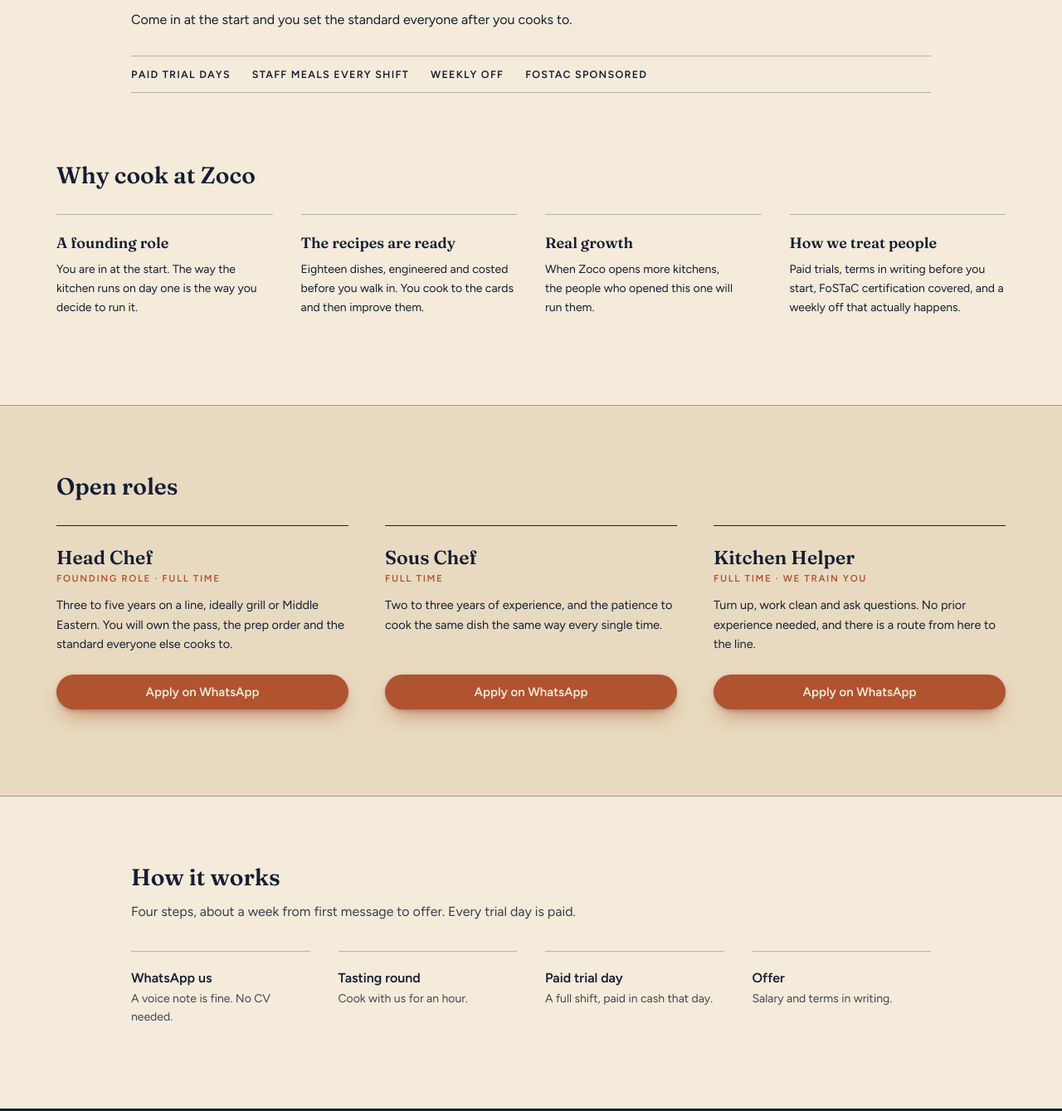
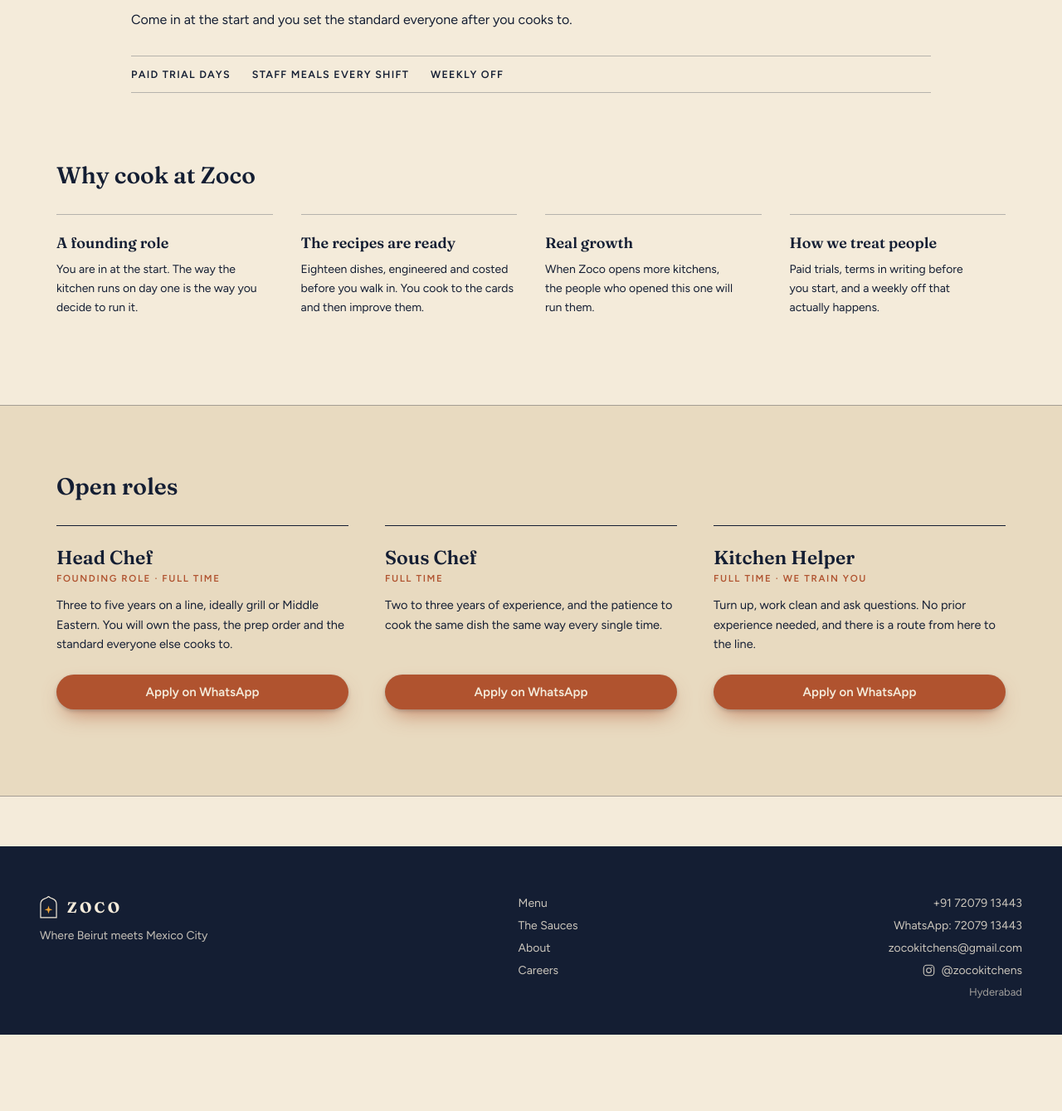
Before and after one commit to shraddharao7/zoco-kitchens-site, a plain HTML site: page careers.html in a window 1280 px wide. Shown: the part 401-1740 px from the top of the page at 83% size. After the commit the page ends 1648 px from the top, so only its background shows below. Drawn offline with Linux system fonts and the light colour scheme.

Commit message:
Add files via upload

```diff
--- a/careers.html
+++ b/careers.html
@@ -90,7 +90,7 @@
     <p class="r" style="font-size:16px;line-height:1.65;max-width:620px;margin:0 0 30px;opacity:.84">Come in at the start and you set the standard everyone after you cooks to.</p>
     <div style="display:flex;gap:0 26px;flex-wrap:wrap;font-size:12.5px;font-weight:600;letter-spacing:.1em;
                 text-transform:uppercase;border-top:1px solid rgba(20,30,51,.28);border-bottom:1px solid rgba(20,30,51,.28);padding:14px 0">
-      <span>Paid trial days</span><span>Staff meals every shift</span><span>Weekly off</span><span>FoSTaC sponsored</span>
+      <span>Paid trial days</span><span>Staff meals every shift</span><span>Weekly off</span>
     </div>
   </section>
 
@@ -100,7 +100,7 @@
       <div class="cell"><h3 style="font-family:'Fraunces',serif;font-weight:600;font-size:18px;margin:0 0 10px">A founding role</h3><p style="font-size:14px;line-height:1.62;margin:0">You are in at the start. The way the kitchen runs on day one is the way you decide to run it.</p></div>
       <div class="cell"><h3 style="font-family:'Fraunces',serif;font-weight:600;font-size:18px;margin:0 0 10px">The recipes are ready</h3><p style="font-size:14px;line-height:1.62;margin:0">Eighteen dishes, engineered and costed before you walk in. You cook to the cards and then improve them.</p></div>
       <div class="cell"><h3 style="font-family:'Fraunces',serif;font-weight:600;font-size:18px;margin:0 0 10px">Real growth</h3><p style="font-size:14px;line-height:1.62;margin:0">When Zoco opens more kitchens, the people who opened this one will run them.</p></div>
-      <div class="cell"><h3 style="font-family:'Fraunces',serif;font-weight:600;font-size:18px;margin:0 0 10px">How we treat people</h3><p style="font-size:14px;line-height:1.62;margin:0">Paid trials, terms in writing before you start, FoSTaC certification covered, and a weekly off that actually happens.</p></div>
+      <div class="cell"><h3 style="font-family:'Fraunces',serif;font-weight:600;font-size:18px;margin:0 0 10px">How we treat people</h3><p style="font-size:14px;line-height:1.62;margin:0">Paid trials, terms in writing before you start, and a weekly off that actually happens.</p></div>
     </div>
   </section>
 
@@ -127,16 +127,7 @@
     </div>
   </section>
 
-  <section class="wrap" style="padding-top:80px;padding-bottom:100px">
-    <h2 class="sec" style="margin-bottom:12px">How it works</h2>
-    <p style="font-size:16px;line-height:1.65;max-width:620px;margin:0 0 34px;opacity:.84">Four steps, about a week from first message to offer. Every trial day is paid.</p>
-    <div class="grid4">
-      <div class="cell" style="padding-bottom:0"><div style="font-weight:600;font-size:16px;margin-bottom:5px">WhatsApp us</div><div style="font-size:14px;line-height:1.55;opacity:.8">A voice note is fine. No CV needed.</div></div>
-      <div class="cell" style="padding-bottom:0"><div style="font-weight:600;font-size:16px;margin-bottom:5px">Tasting round</div><div style="font-size:14px;line-height:1.55;opacity:.8">Cook with us for an hour.</div></div>
-      <div class="cell" style="padding-bottom:0"><div style="font-weight:600;font-size:16px;margin-bottom:5px">Paid trial day</div><div style="font-size:14px;line-height:1.55;opacity:.8">A full shift, paid in cash that day.</div></div>
-      <div class="cell" style="padding-bottom:0"><div style="font-weight:600;font-size:16px;margin-bottom:5px">Offer</div><div style="font-size:14px;line-height:1.55;opacity:.8">Salary and terms in writing.</div></div>
-    </div>
-  </section>
+  <div style="height:60px"></div>
 </main>
 
 <footer>
```
Also changed, not shown: index.html (+1 -1 lines).
